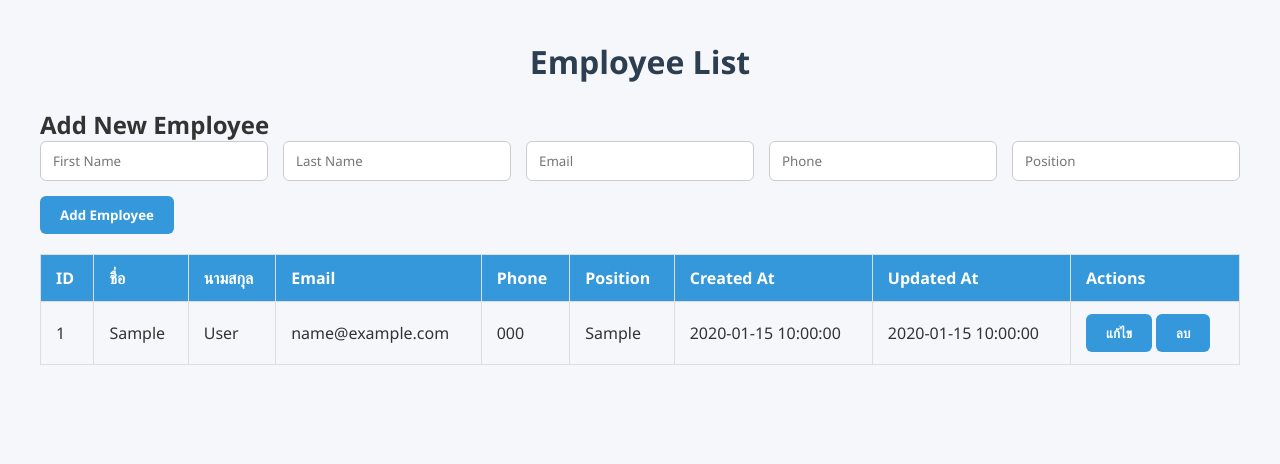
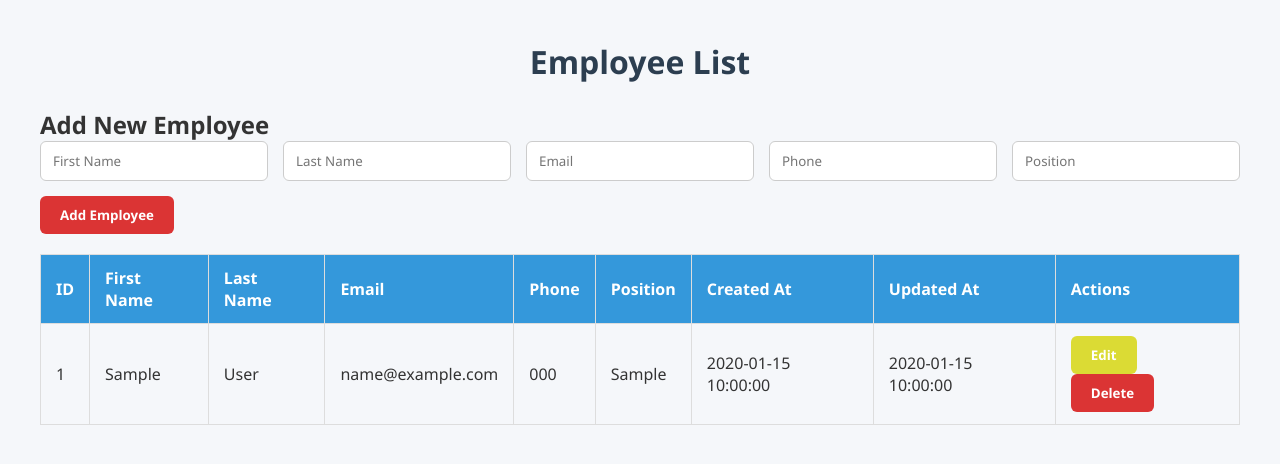
Before and after one commit to nattawatkaeng-in/Render-Cloud-Employee, a Flask app: page / in a window 1280 px wide. Shown: the top 464 px of the page. Run offline with Flask 3, Linux system fonts and the light colour scheme; tables that the repository leaves empty hold one stand-in row (values such as "Sample post").

Commit message:
button color and pop up feature

```diff
--- a/myapp/static/style.css
+++ b/myapp/static/style.css
@@ -79,7 +79,7 @@ form button {
     padding: 10px 20px;
     border: none;
     border-radius: 6px;
-    background-color: #3498db;
+    background-color: #DB3434;
     color: white;
     font-weight: bold;
     cursor: pointer;
@@ -87,14 +87,14 @@ form button {
 }
 
 form button:hover {
-    background-color: #2980b9;
+    background-color: #B92929;
 }
 
 .btn-edit {
     padding: 10px 20px;
     border: none;
     border-radius: 6px;
-    background-color: #3498db; /* สีฟ้าเหมือนปุ่ม Delete */
+    background-color: #DBDB34; /* สีฟ้าเหมือนปุ่ม Delete */
     color: white;
     font-weight: bold;
     cursor: pointer;
--- a/myapp/templates/index.html
+++ b/myapp/templates/index.html
@@ -21,8 +21,8 @@
       <thead>
         <tr>
           <th>ID</th>
-          <th>ชื่อ</th>
-          <th>นามสกุล</th>
+          <th>First Name</th>
+          <th>Last Name</th>
           <th>Email</th>
           <th>Phone</th>
           <th>Position</th>
@@ -52,12 +52,12 @@
               data-phone="{{ emp.phone }}"
               data-position="{{ emp.position }}"
               onclick="openEditModal(this)">
-              แก้ไข
+              Edit
             </button>
 
             <!-- ปุ่มลบ -->
             <form action="{{ url_for('main.delete_employee', employee_id=emp.employee_id) }}" method="POST" style="display:inline;" onsubmit="return confirm('คุณแน่ใจหรือไม่ที่จะลบ?');">
-              <button type="submit" class="btn-delete">ลบ</button>
+              <button type="submit" class="btn-delete">Delete</button>
             </form>
           </td>
         </tr>
@@ -69,14 +69,14 @@
     <div id="editModal" class="modal" style="display:none;">
       <div class="modal-content">
         <span class="close" onclick="closeEditModal()">&times;</span>
-        <h2>แก้ไขข้อมูลพนักงาน</h2>
+        <h2>Employee edit</h2>
         <form id="editForm" method="POST">
           <input type="text" name="first_name" id="edit_first_name" required>
           <input type="text" name="last_name" id="edit_last_name" required>
           <input type="email" name="email" id="edit_email" required>
           <input type="text" name="phone" id="edit_phone" required>
           <input type="text" name="position" id="edit_position" required>
-          <button type="submit">บันทึก</button>
+          <button type="submit">Save</button>
         </form>
       </div>
     </div>
@@ -107,4 +107,30 @@
     </script>
 
 </body>
+<!-- Modal แก้ไข -->
+<div id="editModal" class="modal">
+  <div class="modal-content">
+    <span class="close" onclick="closeEditModal()">&times;</span>
+    <h2>Employee edit</h2>
+    <form id="editForm" method="POST">
+      <label>First Name:</label>
+      <input type="text" id="edit_first_name" name="first_name" required><br>
+
+      <label>Last Name:</label>
+      <input type="text" id="edit_last_name" name="last_name" required><br>
+
+      <label>Email:</label>
+      <input type="email" id="edit_email" name="email" required><br>
+
+      <label>Phoneร:</label>
+      <input type="text" id="edit_phone" name="phone" required><br>
+
+      <label>Position:</label>
+      <input type="text" id="edit_position" name="position" required><br>
+
+      <button type="submit" class="btn-edit">Save</button>
+      <button type="button" onclick="closeEditModal()">Cancel</button>
+    </form>
+  </div>
+</div>
 </html>
```
Also changed, not shown: other parts of myapp/static/style.css (+46 -1 lines).
